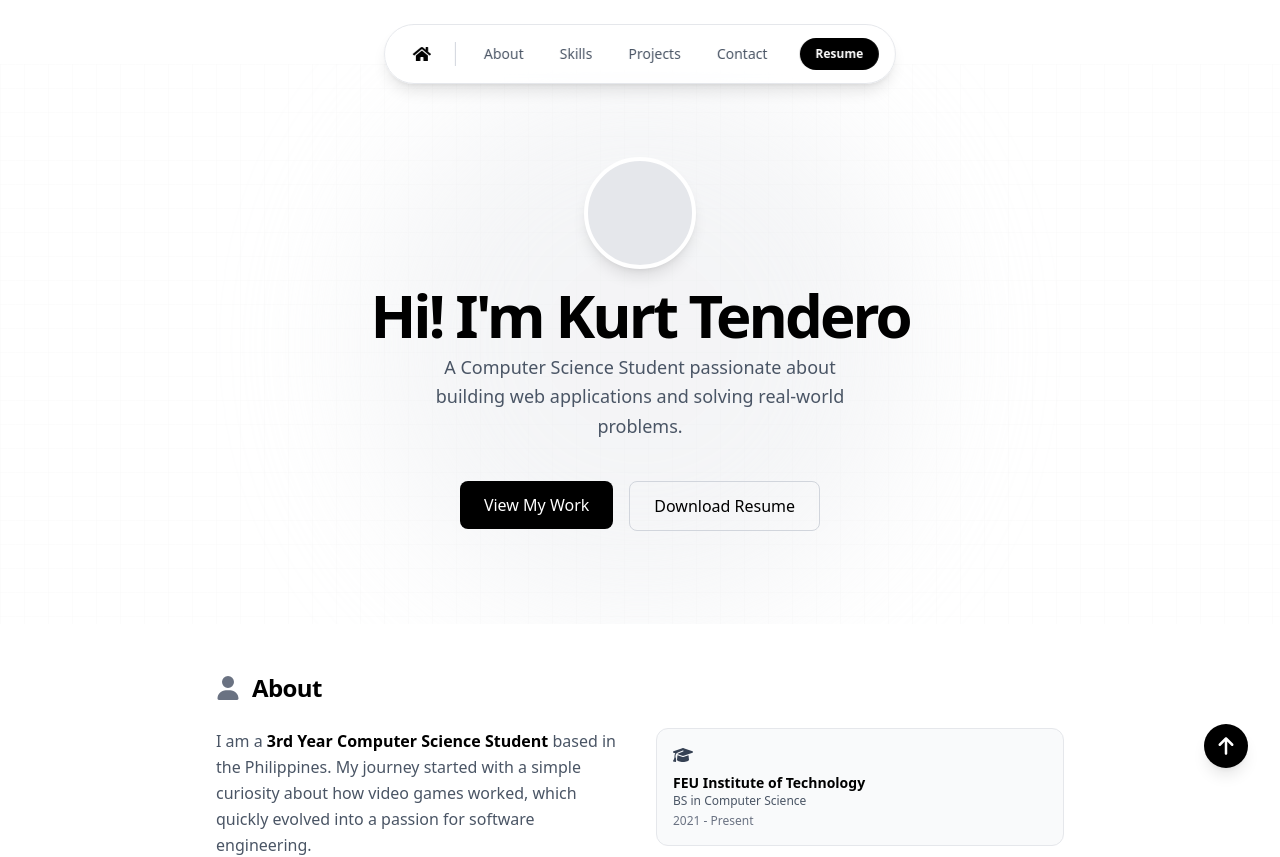
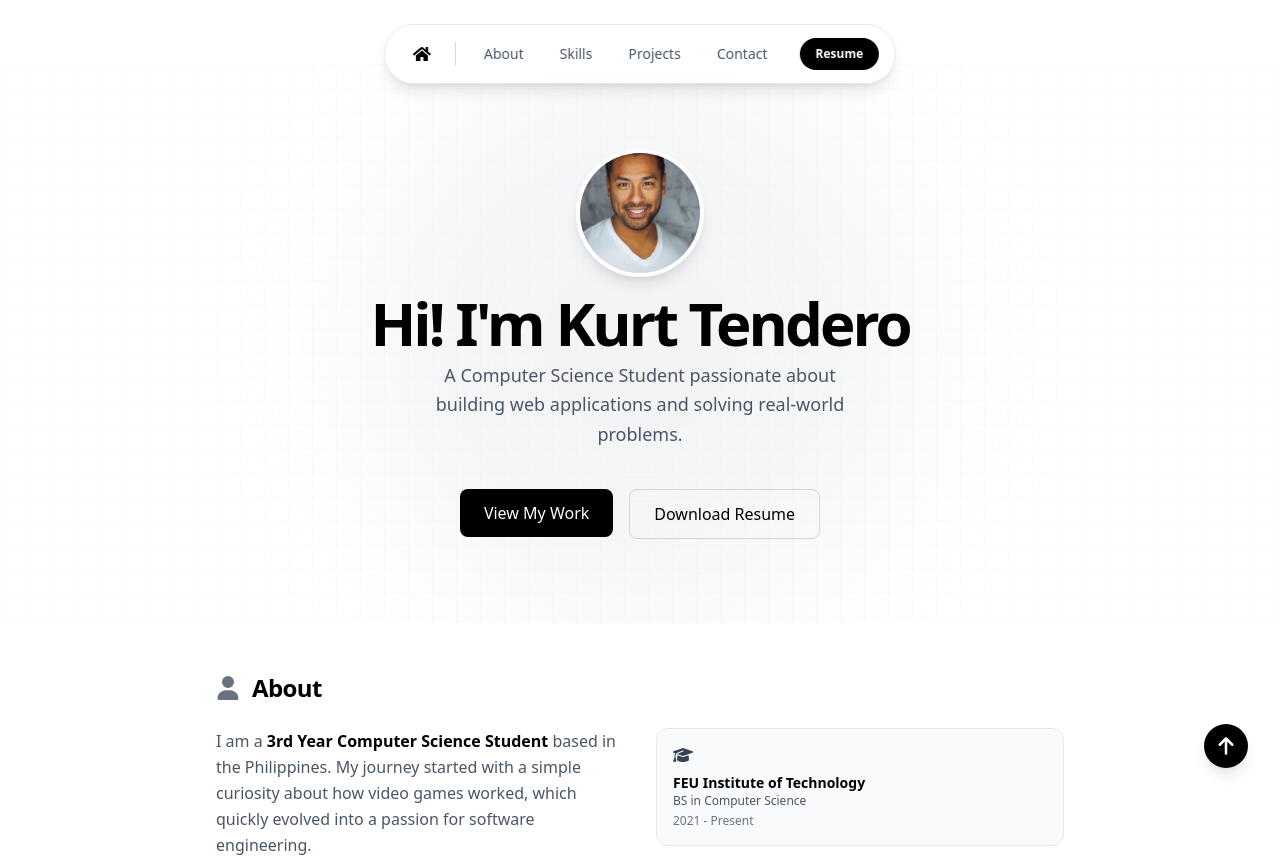
Before and after one commit to Kurt0913/kurt-portfolio, a Next.js app: page / in a window 1280 px wide. Shown: the top 857 px of the page. Built offline with nearby package versions, Linux system fonts and the light colour scheme.

Commit message:
Add profile image to hero section

```diff
--- a/src/app/components/Hero.jsx
+++ b/src/app/components/Hero.jsx
@@ -1,6 +1,7 @@
 'use client';
 import React from 'react';
 import Link from 'next/link';
+import Image from 'next/image';
 import { motion } from 'framer-motion';
 
 const Hero = () => {
@@ -39,8 +40,17 @@ const Hero = () => {
                 initial={{ scale: 0 }}
                 animate={{ scale: 1 }}
                 transition={{ type: "spring", stiffness: 260, damping: 20 }}
-                className="w-28 h-28 bg-gray-200 rounded-full mb-4 border-4 border-white shadow-lg"
-            ></motion.div>
+                className="w-32 h-32 mb-4 border-4 border-white shadow-lg rounded-full overflow-hidden"
+            >
+                <Image
+                    src="/avatar.jpg"
+                    alt="Kurt Tendero"
+                    width={128}
+                    height={128}
+                    className="w-full h-full object-cover"
+                    priority
+                />
+            </motion.div>
 
             <motion.h1
                 initial={{ y: 20, opacity: 0 }}
```
Also changed, not shown: public/avatar.jpg (added).
